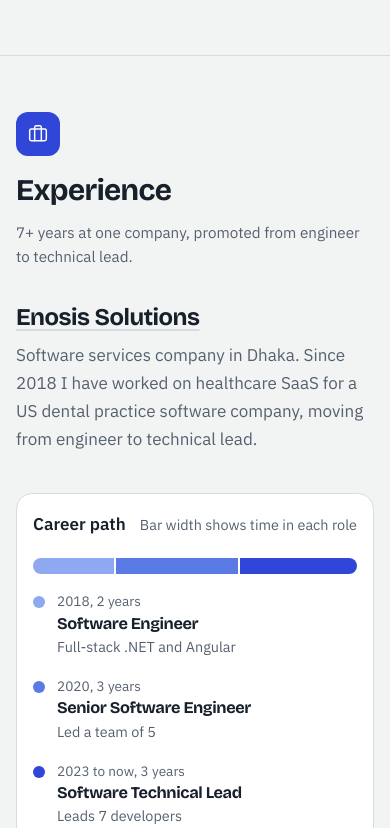
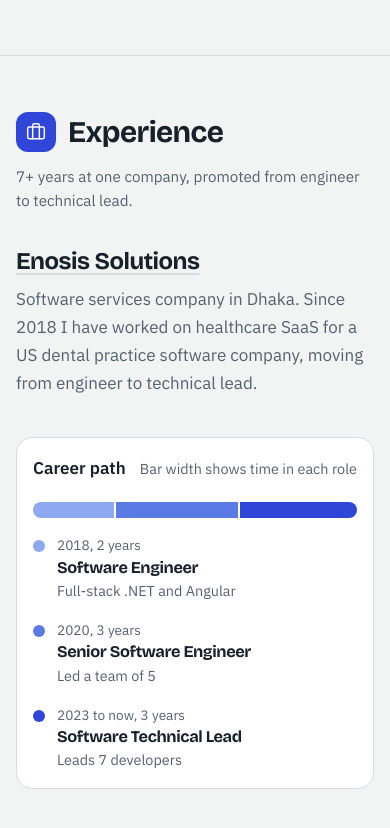
Before and after one commit to akazad13/akazad13.github.io, a React (Vite) app: page / in a window 390 px wide. Shown: the part 1136-1964 px from the top of the page. Built offline with nearby package versions, Linux system fonts and the light colour scheme.

Commit message:
fix(ui): align section icon and header in a single line on mobile and tablet

```diff
--- a/src/components/Section.tsx
+++ b/src/components/Section.tsx
@@ -15,14 +15,16 @@
     <section id={id} aria-labelledby={`${id}-title`} className="border-t border-line">
       <div className="mx-auto grid max-w-6xl gap-8 px-4 py-14 sm:px-6 md:px-8 md:py-20 lg:grid-cols-[15rem_1fr] lg:gap-12 lg:py-24">
         <header className="lg:sticky lg:top-24 lg:self-start">
+          <div className="flex items-center gap-3 sm:gap-3.5 lg:block">
             {Icon && (
-            <span aria-hidden="true" className="mb-4 inline-flex h-11 w-11 items-center justify-center rounded-xl bg-accent text-accent-ink">
+              <span aria-hidden="true" className="inline-flex h-10 w-10 shrink-0 items-center justify-center rounded-xl bg-accent text-accent-ink lg:mb-4 lg:h-11 lg:w-11">
                 <Icon className="h-5 w-5" strokeWidth={1.75} />
               </span>
             )}
             <h2 id={`${id}-title`} className="text-3xl font-bold sm:text-4xl">
               {title}
             </h2>
+          </div>
           {intro && <p className="mt-3 max-w-prose text-[0.95rem] leading-relaxed text-muted">{intro}</p>}
         </header>
         <div className="min-w-0">{children}</div>
```
Lines whose indentation alone changed are shown as unchanged.
